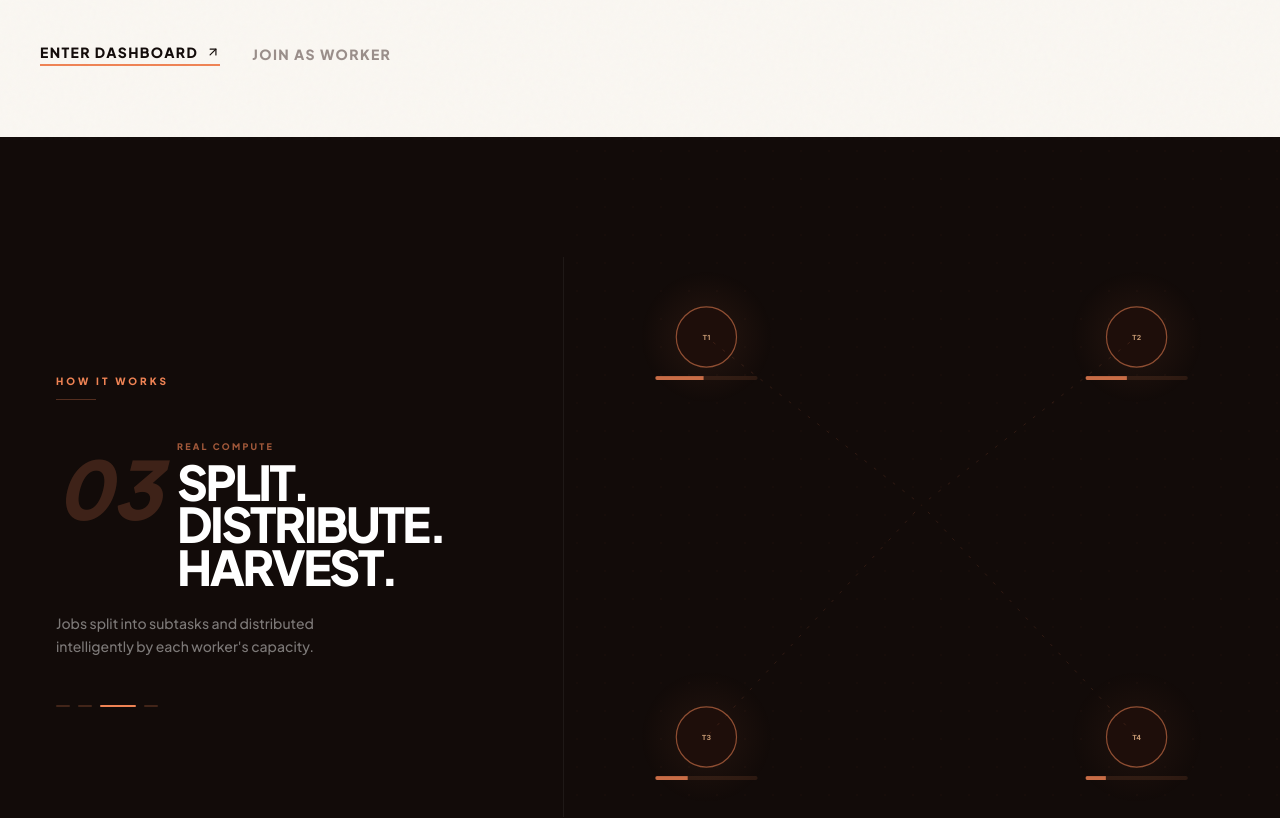
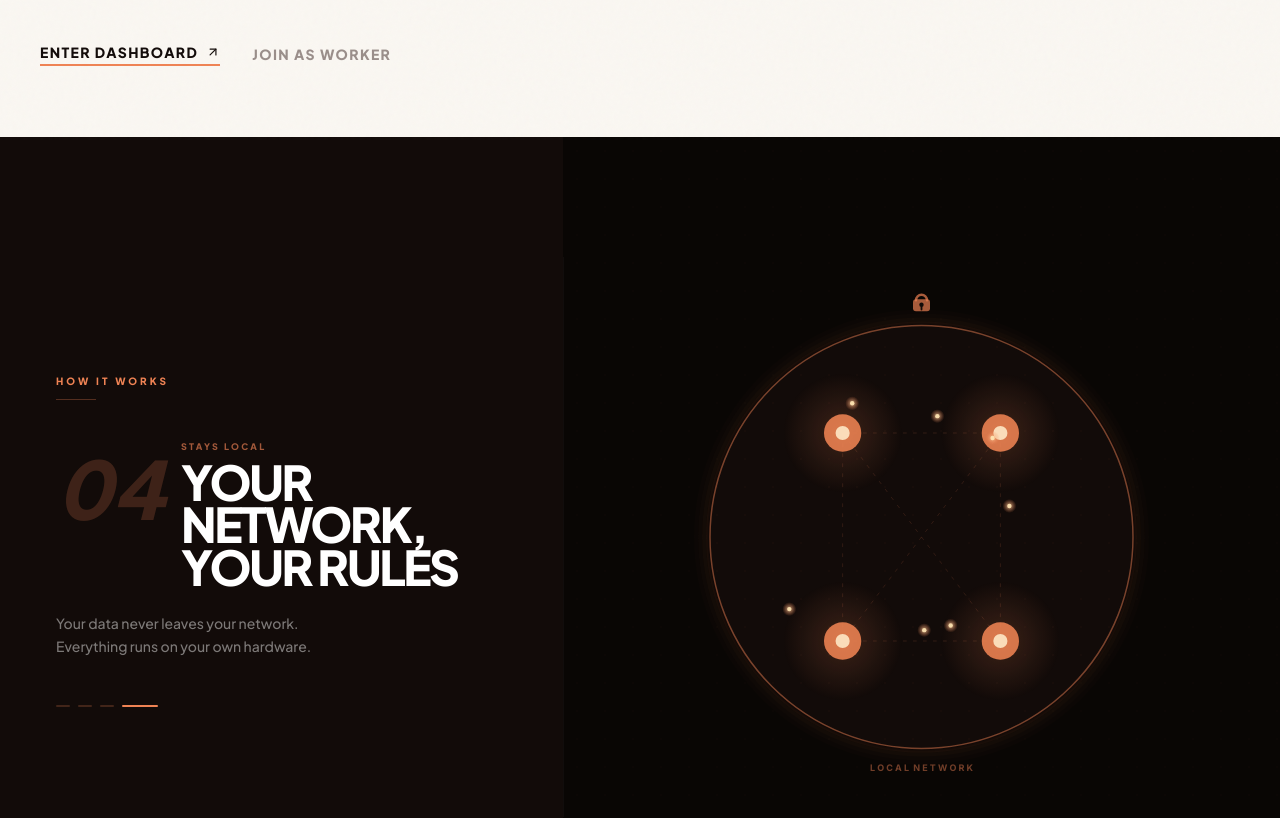
Before and after one commit to priyam-k/Clementine, a Next.js app: page / in a window 1280 px wide. Shown: the part 660-1478 px from the top of the page. Built offline with nearby package versions, Linux system fonts and the light colour scheme.

Commit message:
fixed scrolldowns

```diff
--- a/src/components/landing/Features.tsx
+++ b/src/components/landing/Features.tsx
@@ -1,7 +1,7 @@
 'use client'
 
 import { useRef, useEffect, useState } from 'react'
-import { motion, AnimatePresence, useScroll, useMotionValueEvent } from 'framer-motion'
+import { motion, AnimatePresence } from 'framer-motion'
 
 // ─── Step data ────────────────────────────────────────────────────────────────
 
@@ -676,15 +676,93 @@ const VIZZES = [MeshViz, VoiceViz, ComputeViz, LocalViz]
 export default function Features() {
   const containerRef = useRef<HTMLDivElement>(null)
   const [activeStep, setActiveStep] = useState(0)
+  const stepRef = useRef(0)
+  const cooldownRef = useRef(false)
+  const animatingRef = useRef(false) // true during a programmatic smooth scroll
 
-  const { scrollYProgress } = useScroll({
-    target: containerRef,
-    offset: ['start start', 'end end'],
-  })
+  useEffect(() => {
+    const container = containerRef.current
+    if (!container) return
 
-  useMotionValueEvent(scrollYProgress, 'change', v => {
-    setActiveStep(Math.min(3, Math.floor(v * 4)))
-  })
+    // Fresh absolute top each call — avoids stale offsetTop after layout shifts.
+    const containerTop = () => container.getBoundingClientRect().top + window.scrollY
+
+    // Snap to 10% into each step's quarter-range so we land clearly inside it
+    // and maximise distance from the previous boundary.
+    const scrollForStep = (step: number) => {
+      const scrollable = container.offsetHeight - window.innerHeight
+      return containerTop() + ((step + 0.1) / 4) * scrollable
+    }
+
+    const inSection = () => {
+      const y = window.scrollY
+      const top = containerTop()
+      return y >= top - 50 && y <= top + container.offsetHeight - window.innerHeight + 50
+    }
+
+    const goToStep = (next: number) => {
+      stepRef.current = next
+      setActiveStep(next)
+      // Block the scroll fallback for the full animation duration.
+      cooldownRef.current = true
+      animatingRef.current = true
+      window.scrollTo({ top: scrollForStep(next), behavior: 'smooth' })
+      setTimeout(() => {
+        cooldownRef.current = false
+        animatingRef.current = false
+      }, 900)
+    }
+
+    const handleWheel = (e: WheelEvent) => {
+      if (!inSection()) return
+
+      const dir = e.deltaY > 0 ? 1 : -1
+      const next = Math.max(0, Math.min(3, stepRef.current + dir))
+
+      // At the boundary let the page scroll naturally past the section.
+      if (next === stepRef.current) return
+
+      e.preventDefault()
+      if (cooldownRef.current) return
+      goToStep(next)
+    }
+
+    const handleKey = (e: KeyboardEvent) => {
+      if (!inSection()) return
+      if (e.key !== 'ArrowDown' && e.key !== 'ArrowUp') return
+
+      const dir = e.key === 'ArrowDown' ? 1 : -1
+      const next = Math.max(0, Math.min(3, stepRef.current + dir))
+      if (next === stepRef.current) return
+
+      e.preventDefault()
+      if (cooldownRef.current) return
+      goToStep(next)
+    }
+
+    // Fallback: sync step when the user drags the scrollbar.
+    // Blocked while animatingRef is true so it can't fight a smooth scroll.
+    const handleScroll = () => {
+      if (animatingRef.current || !inSection()) return
+      const top = containerTop()
+      const scrollable = container.offsetHeight - window.innerHeight
+      const v = Math.max(0, Math.min(1, (window.scrollY - top) / scrollable))
+      const step = Math.min(3, Math.floor(v * 4))
+      if (step !== stepRef.current) {
+        stepRef.current = step
+        setActiveStep(step)
+      }
+    }
+
+    window.addEventListener('wheel', handleWheel, { passive: false })
+    window.addEventListener('keydown', handleKey)
+    window.addEventListener('scroll', handleScroll, { passive: true })
+    return () => {
+      window.removeEventListener('wheel', handleWheel)
+      window.removeEventListener('keydown', handleKey)
+      window.removeEventListener('scroll', handleScroll)
+    }
+  }, [])
 
   return (
     <section ref={containerRef} id="how-it-works" className="relative bg-[#120B09]" style={{ height: '400vh' }}>
```
